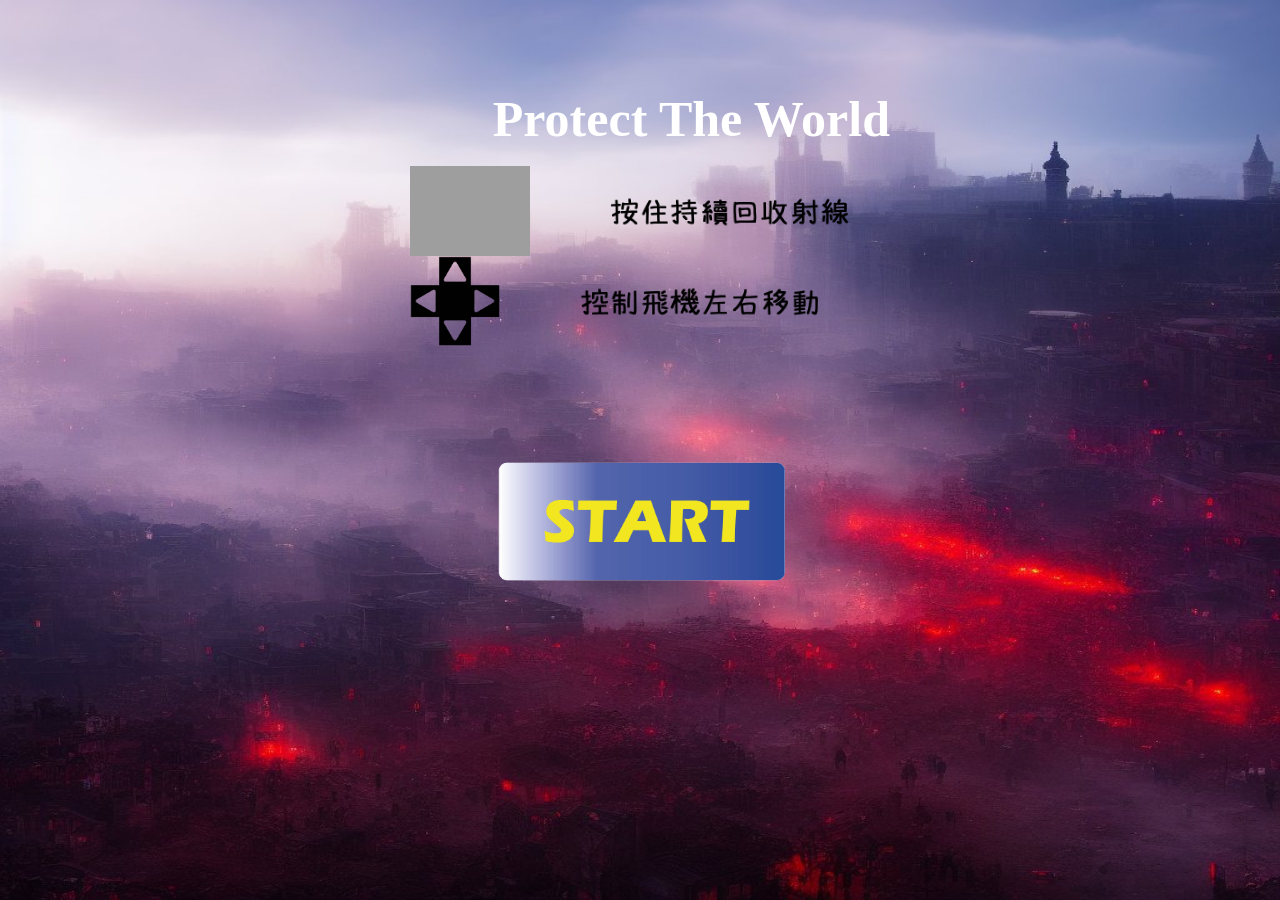
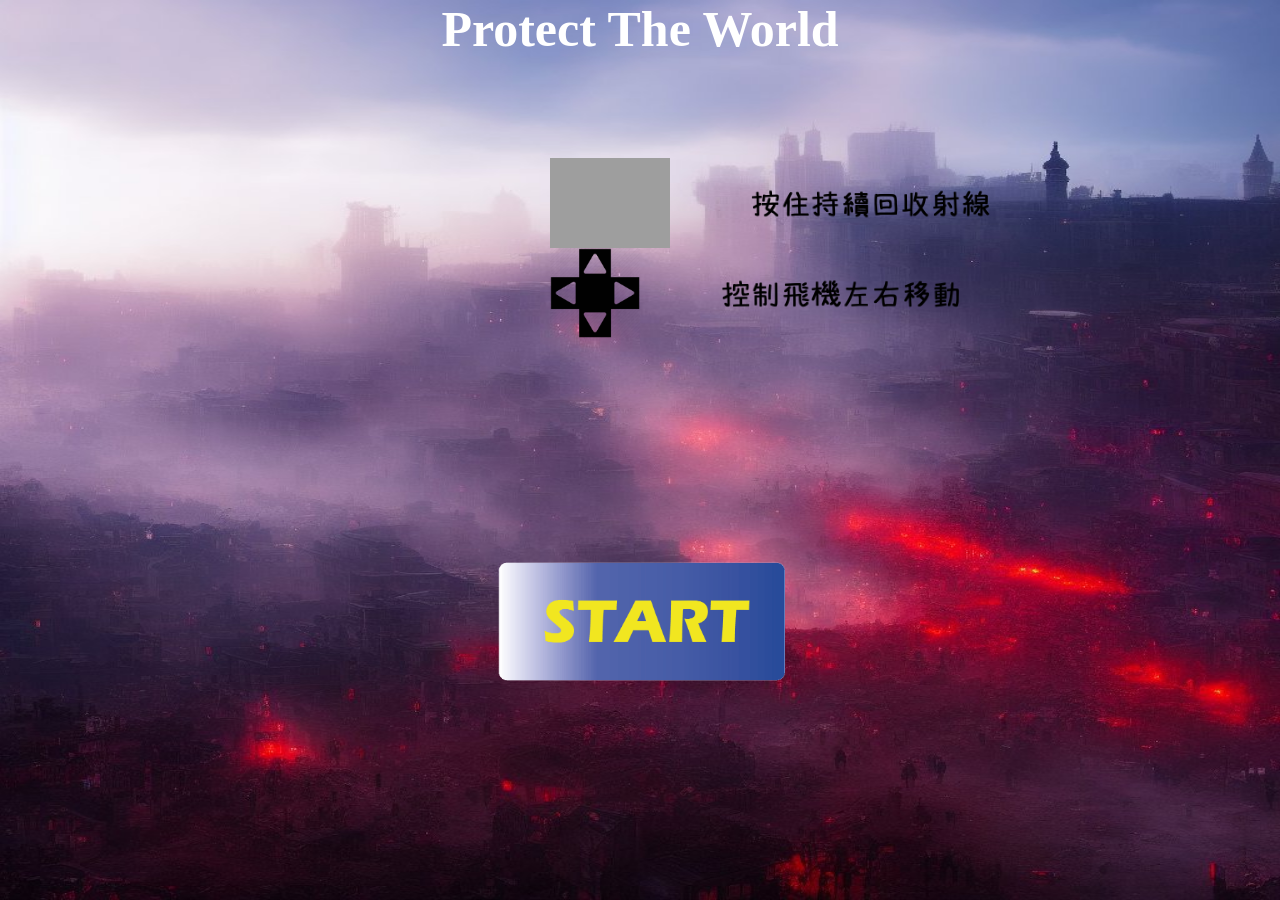
Before and after one commit to IceWaterNotIce/Protect-the-Earth, a Jekyll site: the page built from _storyline/a_coverPage.md, in a window 1280 px wide. Built offline with Jekyll 4.4.1, drawn with Linux system fonts in a browser that asks for light colours.

Commit message:
Update coverPage.html and base.scss

```diff
--- a/_layouts/coverPage.html
+++ b/_layouts/coverPage.html
@@ -18,15 +18,12 @@
     <meta charset="utf-8" />
     <meta name="viewport" content="width=device-width" />
     <title>Protect The Earth</title>
-    <link rel="stylesheet" href="{{ site.url }}{{ site.baseurl }}/assets/css/base.css" />
+    <link rel="stylesheet" href="{{ site.url }}{{ site.baseurl }}/assets/css/coverpage.css" />
 </head>
 
 <body>
-    <main>
-    </main>
     <div class="coverpage">
         <h1>Protect The World</h1>
-        <div>
         <div>
             <img src="{{ site.url }}{{ site.baseurl }}/assets/img\ui\Shoot_icon_1.png" alt="Shoot_icon">
             <img src="{{ site.url }}{{ site.baseurl }}/assets\img\ui\Shoot_icon_explain.png" alt="Move_icon">
@@ -34,7 +31,6 @@
         <div>
             <img src="{{ site.url }}{{ site.baseurl }}/assets/img\ui\Control_rod_1.png" alt="Shoot_icon">
             <img src="{{ site.url }}{{ site.baseurl }}/assets\img\ui\Control_rod_explain.png" alt="Move_icon">
-            </div>
         </div>
         <img class="start" src="{{ site.url }}{{ site.baseurl }}/assets/img\ui\遊戲開始icon.gif" alt="開始遊戲">
         <script type="module">
--- a/_sass/base.scss
+++ b/_sass/base.scss
@@ -5,9 +5,8 @@
 
 html,
 body {
-    width: 100%;
-    height: 100%;
-
+    width: 100vw;
+    height: 100vh;
 }
 
 body {
@@ -28,47 +27,11 @@ div.coverpage {
     align-items: center;
 }
 
-.coverpage img.start {
-    position: relative;
-    top: 20%;
-    width: 60%;
-}
 
-.coverpage h1 {
-    position: relative;
-    left: 50%;
-    transform: translate(-50%);
-    top: 10%;
-    font-size: 50px;
-    color: white;
-    font-family: '微軟正黑體';
-    text-align: center;
-}
-
-div.coverpage div div{
-    position: relative;
-    top: 60%;
-    width: 40%;
-    display: flex;
-    flex-direction: row;
-}
-
-div.coverpage div img {
-
-    height: 10vh;
-    margin: 0 5%;
-}
 
 /* 手機版 */
 @media screen and (max-width: 768px) {
-    div.coverpage {
-        width: 100%;
-    }
 
-    .coverpage img {
-        width: 80%;
-    }
-}
 
     .plot {
         position: fixed;
@@ -99,7 +62,7 @@ div.coverpage div img {
         z-index: 15;
     }
 
-#plotvid{
+    #plotvid {
         position: absolute;
         top: 0%;
         left: 0%;
@@ -107,3 +70,4 @@ div.coverpage div img {
         height: 100vh;
         z-index: 10;
     }
+}
--- /dev/null
+++ b/_sass/coverpage.scss
@@ -0,0 +1,43 @@
+div.coverpage {
+    padding: 0% 5%;
+}
+
+
+.coverpage img.start {
+    position: relative;
+    top: 20%;
+    width: 60%;
+}
+
+.coverpage h1 {
+    position: relative;
+    font-size: 50px;
+    color: white;
+    font-family: '微軟正黑體';
+    text-align: center;
+    padding-bottom: 20%;
+}
+
+div.coverpage div {
+    position: relative;
+    width: 40%;
+    display: flex;
+    flex-direction: row;
+    align-items: center;
+    justify-content: space-around;
+}
+
+div.coverpage div img {
+    height: 10vh;
+    margin: 0 5%;
+}
+
+@media screen and (max-width: 768px) {
+    div.coverpage {
+        width: 90%;
+    }
+
+    .coverpage img.start {
+        width: 80%;
+    }
+}
--- /dev/null
+++ b/assets/css/coverpage.scss
@@ -0,0 +1,9 @@
+---
+---
+
+@charset "utf-8";
+
+@import
+  "base",
+  "coverpage"
+;
```
Lines whose indentation alone changed are shown as unchanged.
